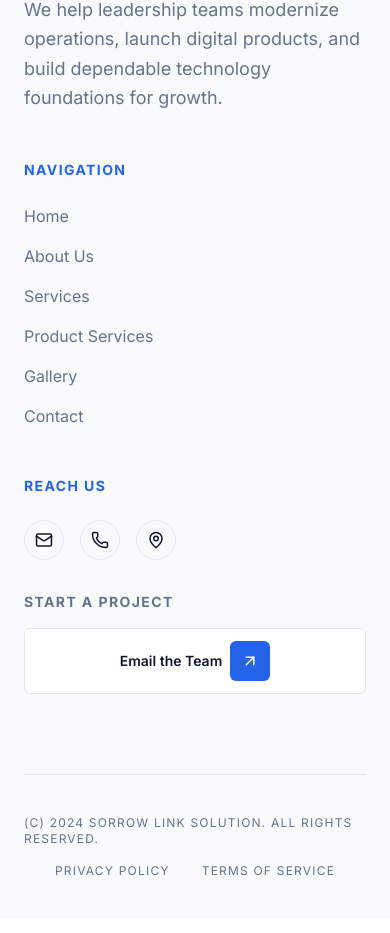
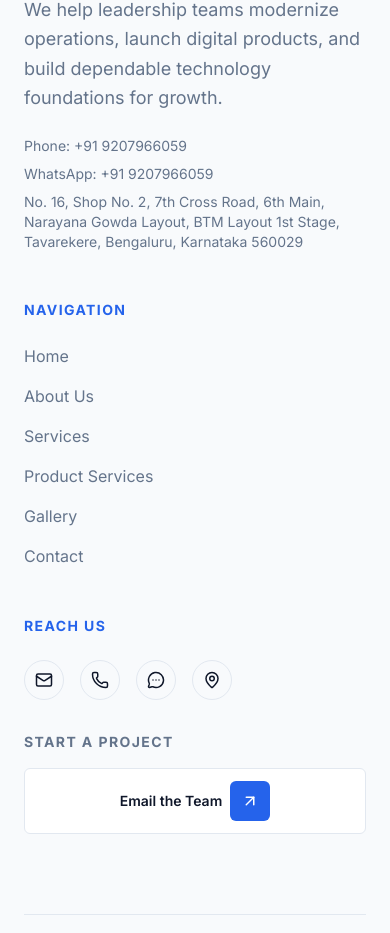
Before and after one commit to abhinaf3545-cmd/Sorrow-link-, a React (Vite) app: page /contact in a window 390 px wide. Shown: the part 3174-4107 px from the top of the page. Built offline with nearby package versions, Linux system fonts and the light colour scheme.

Commit message:
Add phone, WhatsApp, and office address

```diff
--- a/src/components/Footer.tsx
+++ b/src/components/Footer.tsx
@@ -1,11 +1,12 @@
 import { Link } from 'react-router-dom';
-import { Mail, Phone, MapPin, ArrowUpRight } from 'lucide-react';
+import { Mail, Phone, MapPin, ArrowUpRight, MessageCircleMore } from 'lucide-react';
 
 export default function Footer() {
   const contactLinks = [
     { href: 'mailto:hello@sorrowlink.com', label: 'Email', icon: <Mail size={18} /> },
-    { href: 'tel:+15551234567', label: 'Call', icon: <Phone size={18} /> },
-    { href: 'https://maps.google.com/?q=123+Innovation+Drive,+Digital+Valley,+CA+94043', label: 'Visit', icon: <MapPin size={18} /> },
+    { href: 'tel:+919207966059', label: 'Call', icon: <Phone size={18} /> },
+    { href: 'https://wa.me/919207966059', label: 'WhatsApp', icon: <MessageCircleMore size={18} /> },
+    { href: 'https://maps.google.com/?q=No.+16,+Shop+No.+2,+7th+Cross+Road,+6th+Main,+Narayana+Gowda+Layout,+BTM+Layout+1st+Stage,+Tavarekere,+Bengaluru,+Karnataka+560029', label: 'Visit', icon: <MapPin size={18} /> },
   ];
 
   return (
@@ -20,6 +21,11 @@ export default function Footer() {
             <p className="text-muted max-w-md text-lg leading-relaxed">
               We help leadership teams modernize operations, launch digital products, and build dependable technology foundations for growth.
             </p>
+            <div className="mt-6 space-y-2 text-sm text-muted">
+              <p>Phone: +91 9207966059</p>
+              <p>WhatsApp: +91 9207966059</p>
+              <p>No. 16, Shop No. 2, 7th Cross Road, 6th Main, Narayana Gowda Layout, BTM Layout 1st Stage, Tavarekere, Bengaluru, Karnataka 560029</p>
+            </div>
           </div>
 
           <div>
```
